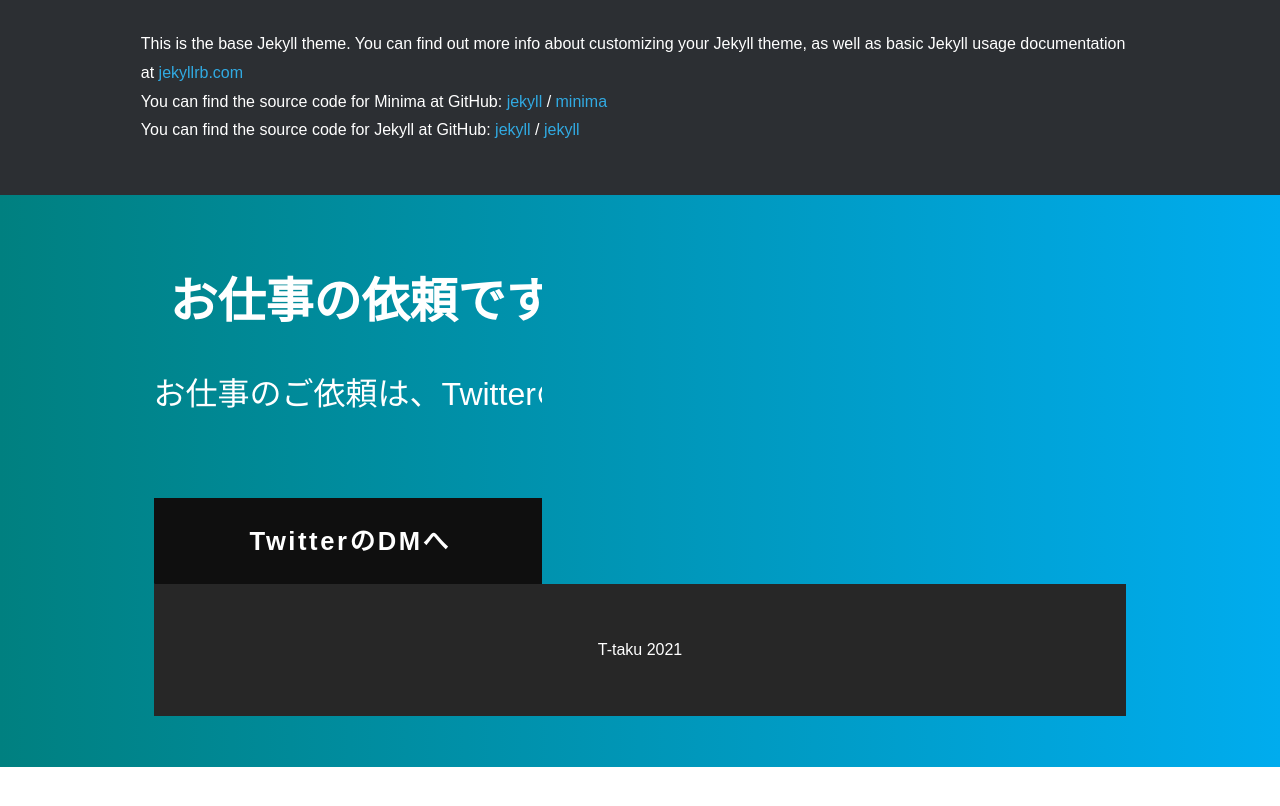
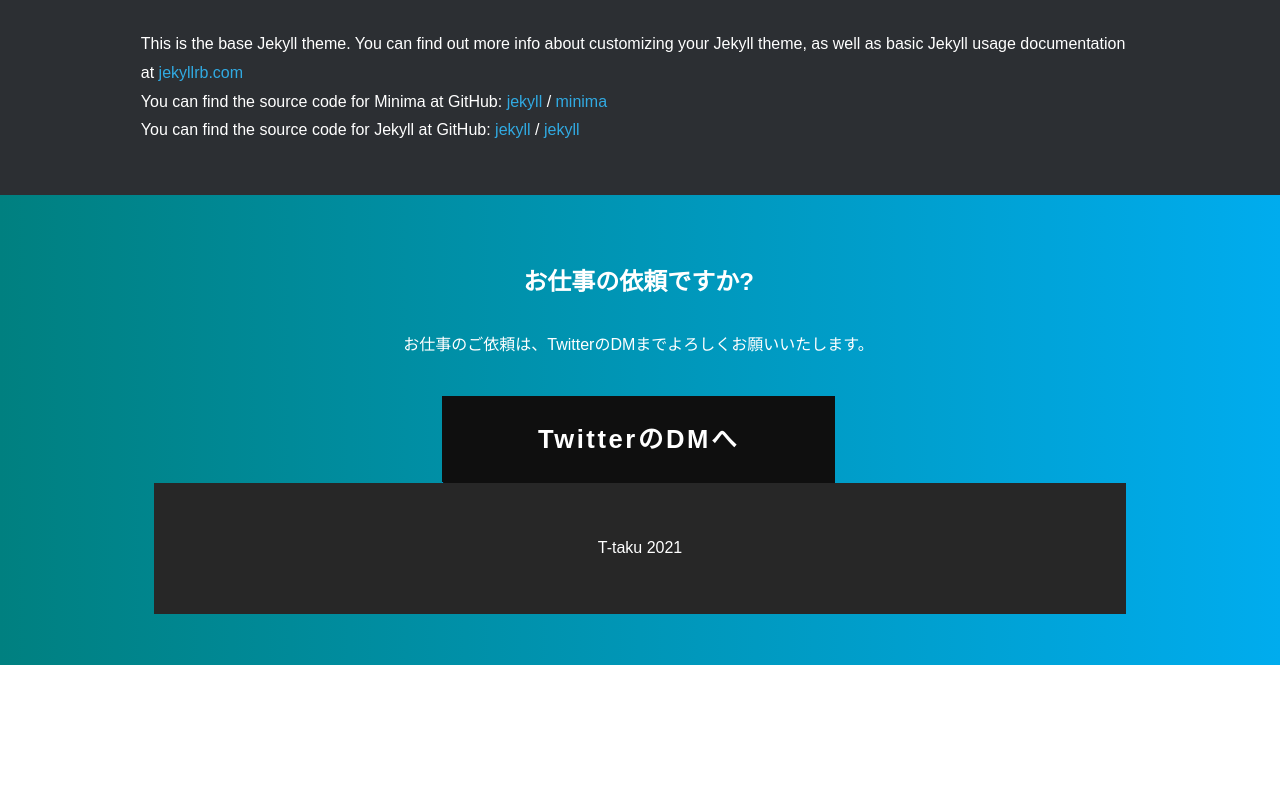
Before and after one commit to T-taku/portfolio, a Jekyll site: the page built from about.md, in a window 1280 px wide. Shown: the top 806 px of the page. Built offline with Jekyll 4.4.1, drawn with Linux system fonts in a browser that asks for light colours; nearby versions of some CDN libraries.

Commit message:
Update main.css

```diff
--- a/assets/css/main.css
+++ b/assets/css/main.css
@@ -310,19 +310,19 @@
 }
 
 .typing {
-  width: 22ch;
+  width: auto;
   animation: typing 2s steps(22), blink .5s step-end infinite alternate;
   white-space: nowrap;
   overflow: hidden;
   border-right: 3px solid;
   font-family: 'Noto Sans JP', sans-serif !important;
   font-family: 'Montserrat', sans-serif !important;
-  font-size: 2em;
+  font-size: auto;
 }
 
 @keyframes typing {
   from {
-    width: 0
+    width: auto;
   }
 }
 
```
